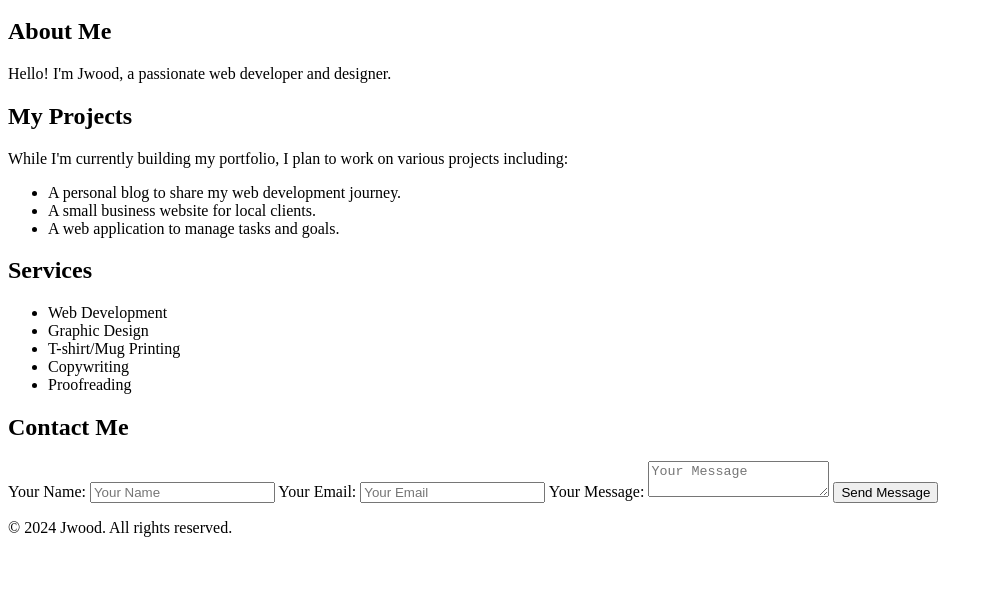
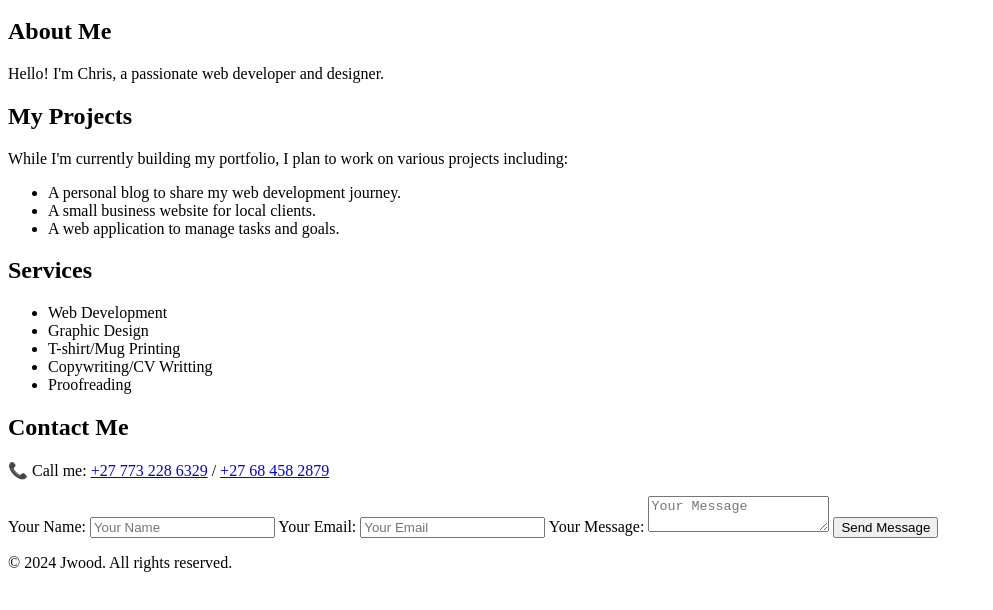
Before and after one commit to Lilwhip97/Lilwhip97, a plain HTML site: page index.html in a window 1280 px wide. Shown: the part 154-764 px from the top of the page, without its empty margins (0-993 px from the left). Drawn offline with Linux system fonts and the light colour scheme.

Commit message:
Update index.html

```diff
--- a/index.html
+++ b/index.html
@@ -5,7 +5,7 @@
     <meta name="viewport" content="width=device-width, initial-scale=1.0">
     <title>Jwood's Portfolio</title>
     <!-- Link to external CSS file -->
-    <link rel="stylesheet" href="Desktop/portfolio.css">
+    <link rel="stylesheet" href="portfolio.css">
 </head>
 <body>
     <header>
@@ -23,7 +23,7 @@
     <main>
         <section id="about">
             <h2>About Me</h2>
-            <p>Hello! I'm Jwood, a passionate web developer and designer.</p>
+            <p>Hello! I'm Chris, a passionate web developer and designer.</p>
         </section>
 
         <section id="projects">
@@ -42,13 +42,20 @@
                 <li>Web Development</li>
                 <li>Graphic Design</li>
                 <li>T-shirt/Mug Printing</li>
-                <li>Copywriting</li>
+                <li>Copywriting/CV Writting</li>
                 <li>Proofreading</li>
             </ul>
         </section>
 
         <section id="contact">
             <h2>Contact Me</h2>
+
+            <!-- ✅ Phone numbers only here -->
+            <p>📞 Call me:
+                <a href="tel:+277732286329">+27 773 228 6329</a> /
+                <a href="tel:+27684582879">+27 68 458 2879</a>
+            </p>
+
             <form id="contactForm" action="#" method="post">
                 <label for="name">Your Name:</label>
                 <input type="text" id="name" name="name" placeholder="Your Name" required>
```
